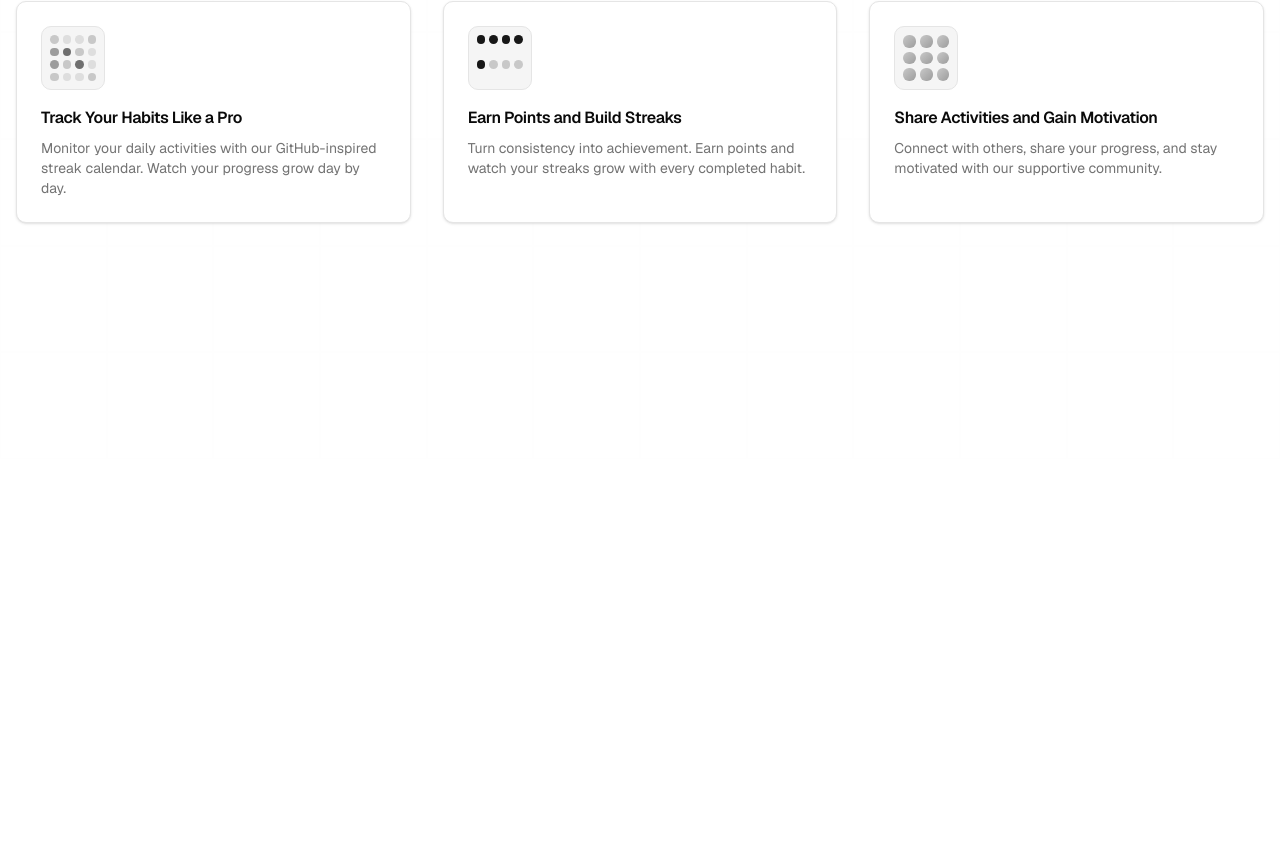
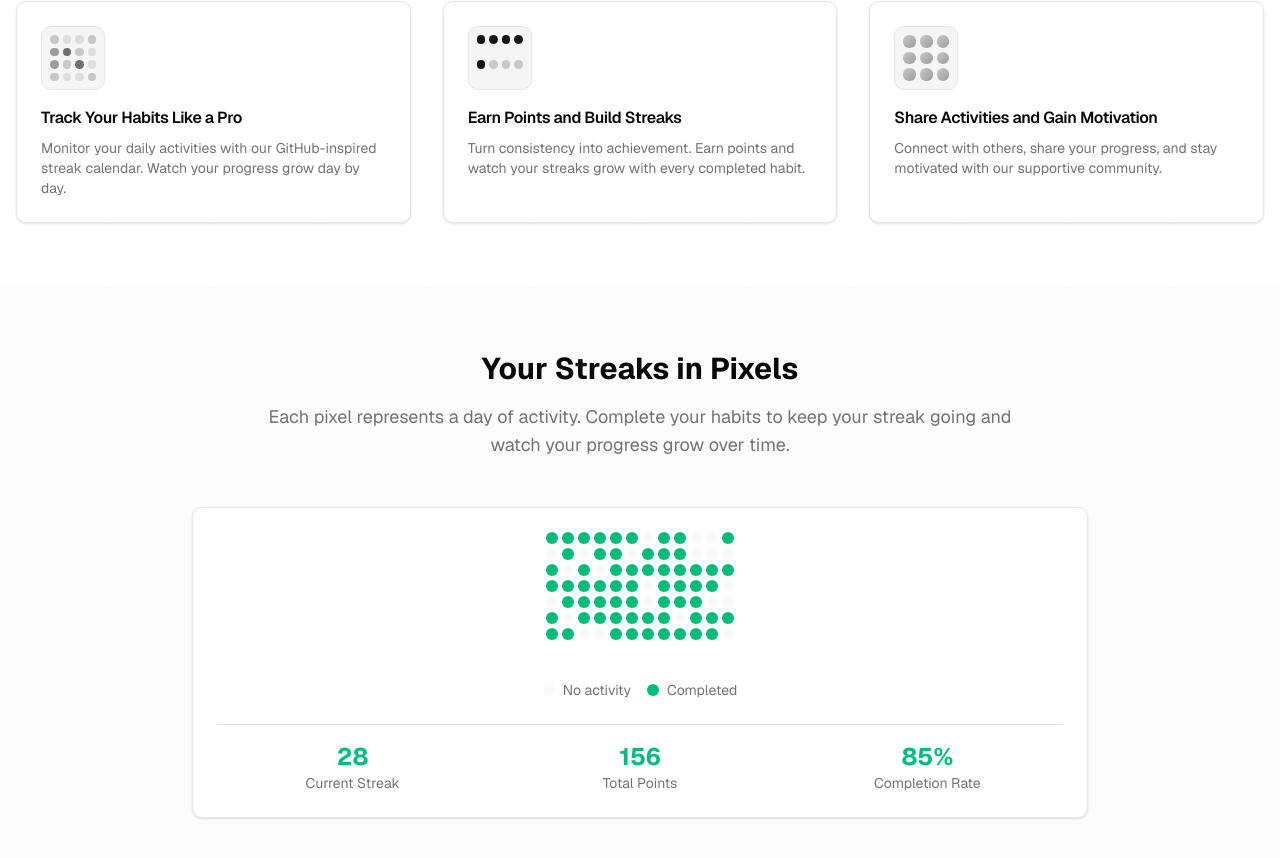
Before and after one commit to SubiCodes/PixelHabits, a Next.js app in the folder frontend/: page / in a window 1280 px wide. Shown: the part 821-1679 px from the top of the page. Before the commit the page ends 1280 px from the top, so only its background shows below. Built offline with nearby package versions, Linux system fonts and the light colour scheme; what @stackframe/stack would draw is missing.

Commit message:
feat: Habit Tracker Preview Section

```diff
--- a/frontend/src/app/page.tsx
+++ b/frontend/src/app/page.tsx
@@ -1,5 +1,6 @@
 import { HeroSection } from "@/components/sections/HeroSection";
 import { FeaturesSection } from "@/components/sections/FeaturesSection";
+import { HabitTrackerPreview } from "@/components/sections/HabitTrackerPreview";
 
 export default function Home() {
   return (
@@ -7,6 +8,7 @@ export default function Home() {
       <main>
         <HeroSection />
         <FeaturesSection />
+        <HabitTrackerPreview />
       </main>
     </div>
   );
--- /dev/null
+++ b/frontend/src/components/sections/HabitTrackerPreview.tsx
@@ -0,0 +1,80 @@
+import { cn } from "@/lib/utils"
+
+function generateMockData(weeks: number): boolean[] {
+  return Array.from({ length: weeks * 7 }, () =>
+    Math.random() > 0.3 // 70% chance of having activity
+  )
+}
+
+export function HabitTrackerPreview() {
+  const activityData = generateMockData(12) // 12 weeks of data
+
+  return (
+    <section className="w-full py-16 px-4 bg-muted/30">
+      <div className="container mx-auto">
+        <div className="max-w-3xl mx-auto text-center space-y-4 mb-12">
+          <h2 className="text-3xl font-bold">
+            Your Streaks in Pixels
+          </h2>
+          <p className="text-muted-foreground text-lg">
+            Each pixel represents a day of activity. Complete your habits to keep your streak going
+            and watch your progress grow over time.
+          </p>
+        </div>
+
+        {/* Tracker Preview Container */}
+        <div className="max-w-4xl mx-auto bg-card rounded-lg shadow-sm border p-6">
+          <div className="space-y-6">
+            {/* Calendar Grid */}
+            <div className="flex justify-center gap-1 overflow-x-auto pb-4">
+              {Array.from({ length: 12 }).map((_, weekIndex) => (
+                <div key={weekIndex} className="flex flex-col gap-1">
+                  {Array.from({ length: 7 }).map((_, dayIndex) => {
+                    const hasActivity = activityData[weekIndex * 7 + dayIndex]
+                    return (
+                      <div
+                        key={dayIndex}
+                        className={cn(
+                          "w-3 h-3 rounded-sm transition-colors",
+                          hasActivity ? "bg-emerald-500" : "bg-muted/50"
+                        )}
+                      />
+                    )
+                  })}
+                </div>
+              ))}
+            </div>
+
+            {/* Legend */}
+            <div className="flex items-center justify-center gap-4 text-sm text-muted-foreground">
+              <div className="flex items-center gap-2">
+                <div className="w-3 h-3 rounded-sm bg-muted/50" />
+                <span>No activity</span>
+              </div>
+              <div className="flex items-center gap-2">
+                <div className="w-3 h-3 rounded-sm bg-emerald-500" />
+                <span>Completed</span>
+              </div>
+            </div>
+
+            {/* Stats Preview */}
+            <div className="grid grid-cols-3 gap-4 pt-4 border-t">
+              <div className="text-center">
+                <div className="text-2xl font-bold text-emerald-500">28</div>
+                <div className="text-sm text-muted-foreground">Current Streak</div>
+              </div>
+              <div className="text-center">
+                <div className="text-2xl font-bold text-emerald-500">156</div>
+                <div className="text-sm text-muted-foreground">Total Points</div>
+              </div>
+              <div className="text-center">
+                <div className="text-2xl font-bold text-emerald-500">85%</div>
+                <div className="text-sm text-muted-foreground">Completion Rate</div>
+              </div>
+            </div>
+          </div>
+        </div>
+      </div>
+    </section>
+  )
+}
```
